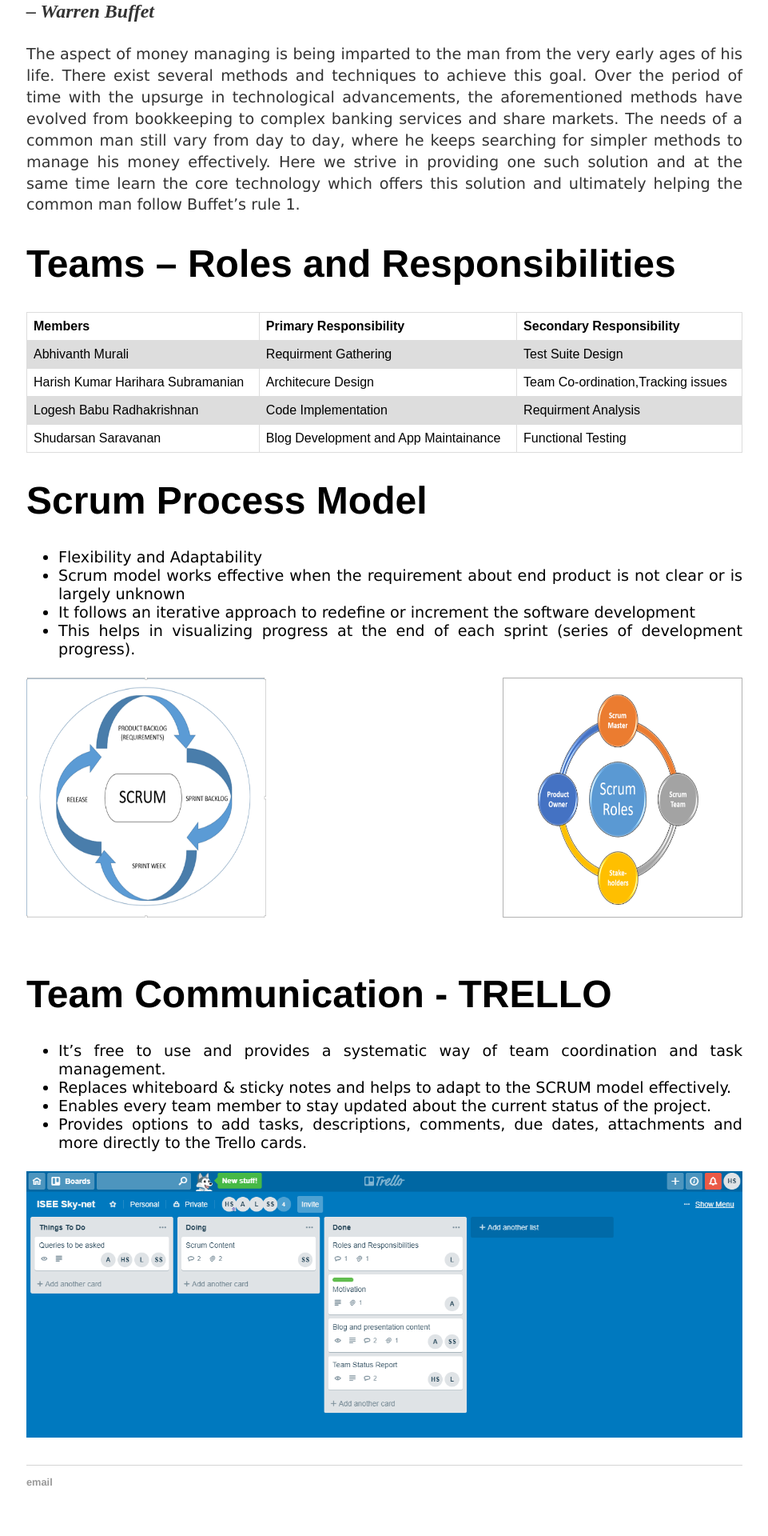
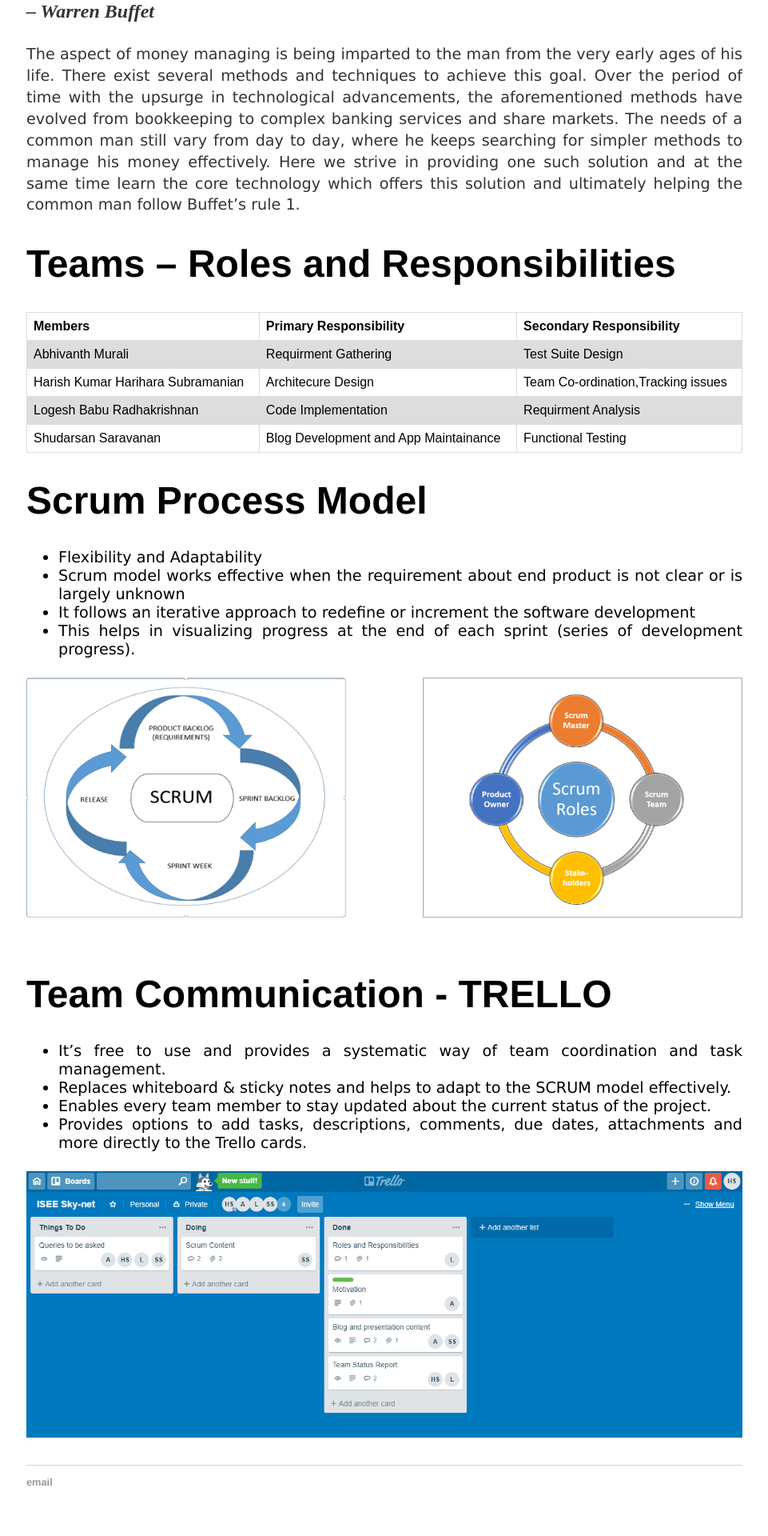
Before and after one commit to DBSE-teaching/isee2019-Sky-Net, a Jekyll site: the page built from docs/_posts/2018-04-04-second-post.md, in a window 1280 px wide. Shown: the part 860-2780 px from the top of the page at 80% size, without its empty margins (159-1120 px from the left). Built offline with Jekyll 4.4.1, drawn with Linux system fonts in a browser that asks for light colours.

Commit message:
Update 2018-04-04-second-post.md

```diff
--- a/docs/_posts/2018-04-04-second-post.md
+++ b/docs/_posts/2018-04-04-second-post.md
@@ -70,8 +70,8 @@
   <li>This helps in visualizing progress at the end of each sprint (series of development progress). </li>
 </ul>
 
-![Deadline image]({{site.baseurl}}/images/Picture1.png "Scrum1"){:height="300px" width="300px" align="left"}
-![Deadline image]({{site.baseurl}}/images/Picture2.png "Scrum2"){:height="300px" width="300px" align="right"}
+![Deadline image]({{site.baseurl}}/images/Picture1.png "Scrum1"){:height="300px" width="400px" align="left"}
+![Deadline image]({{site.baseurl}}/images/Picture2.png "Scrum2"){:height="300px" width="400px" align="right"}
 <br> <br> <br> <br> <br> <br> <br> <br> <br> <br>
 
 # Team Communication - TRELLO
```
